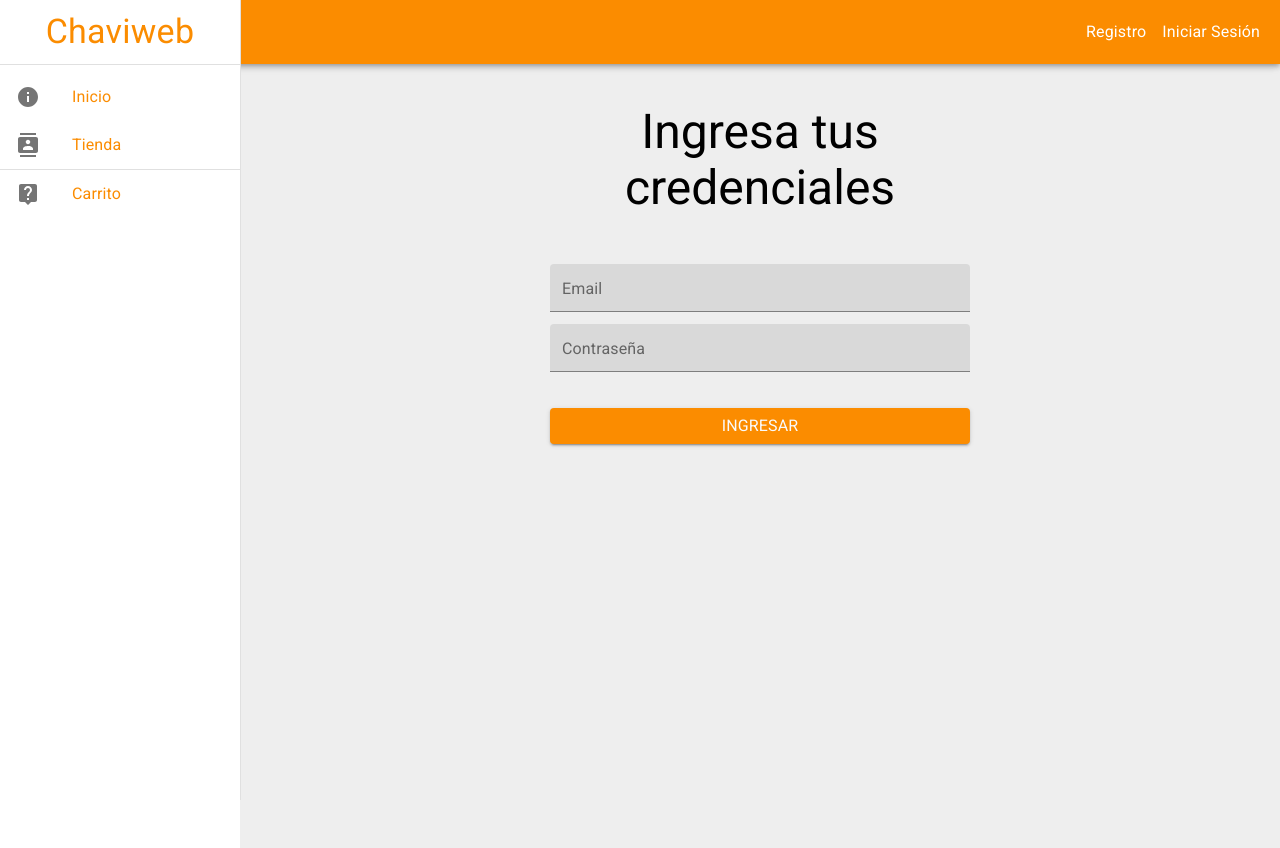
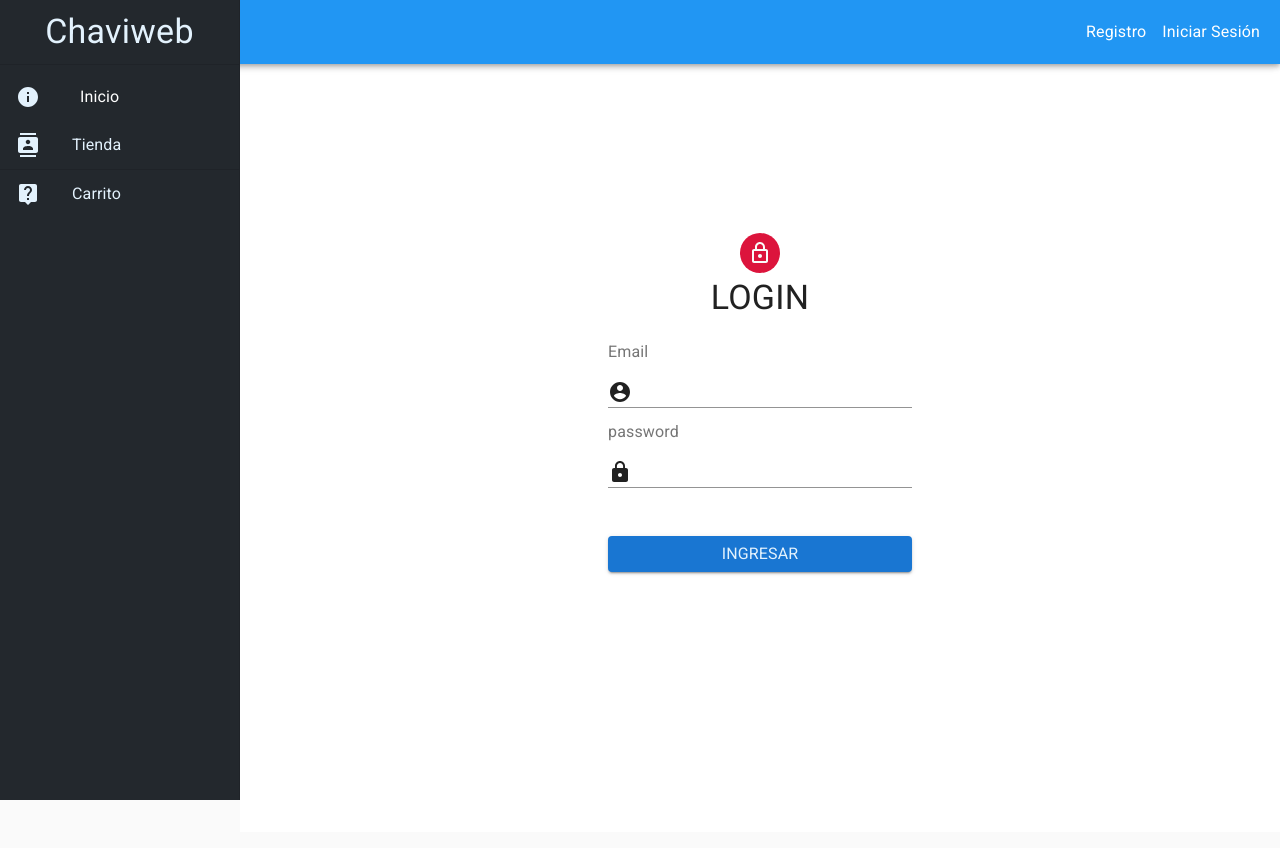
Before and after one commit to chavilla/distribuidora-fronted, a Next.js app: page /login in a window 1280 px wide. Built offline with nearby package versions, Linux system fonts and the light colour scheme; no server answers.

Commit message:
Ajustando el diseño

```diff
--- a/components/layout/Drawer.js
+++ b/components/layout/Drawer.js
@@ -1,47 +1,63 @@
-import React from 'react';
-import { makeStyles, Drawer, Divider, Typography, ThemeProvider, Container } from '@material-ui/core';
-import ListNav from './ListNav';
-import theme from '../themeConfig';
+import React from "react";
+import {
+  makeStyles,
+  Drawer,
+  Divider,
+  Typography,
+  ThemeProvider,
+  Container,
+} from "@material-ui/core";
+import ListNav from "./ListNav";
+import theme from "../themeConfig";
 
-const drawerWidth=240;
+const drawerWidth = 240;
 
-const useStyles=makeStyles(theme=>({
+const useStyles = makeStyles((theme) => ({
   drawer: {
-
     width: drawerWidth,
-        flexShrink: 0
+    flexShrink: 0,
   },
   toolbar: theme.mixins.toolbar,
-    drawerPaper:{
+  drawerPaper: {
     width: drawerWidth,
   },
-    company:{
-        marginTop:'5%'
+  company: {
+    marginTop: "5%",
   },
-    fondo:{
-        minHeight:64,
-    }
+  fondo: {
+    minHeight: 64,
+    backgroundColor: "#23282D",
+  },
 }));
 
 const DrawerOriginal = (props) => {
-
-    const classes=useStyles();
+  const classes = useStyles();
 
   return (
     <ThemeProvider theme={theme}>
-        <Drawer className={classes.drawer} variant={props.variant} classes={{ paper: classes.drawerPaper }}
+      <Drawer
+        className={classes.drawer}
+        variant={props.variant}
+        classes={{ paper: classes.drawerPaper }}
         open={props.open}
         onClose={props.onClose ? props.onClose : null}
       >
-            <Container className={classes.toolbar}   className={classes.fondo}>
-                <Typography variant='h4' color="primary" align='center' className={classes.company}>Chaviweb</Typography>
+        <Container className={classes.toolbar} className={classes.fondo}>
+          <Typography
+            variant="h4"
+            color="primary"
+            align="center"
+            className={classes.company}
+          >
+            Chaviweb
+          </Typography>
         </Container>
 
-            <Divider/>
-            <ListNav/>
+        <Divider />
+        <ListNav />
       </Drawer>
     </ThemeProvider>
   );
-}
+};
 
 export default DrawerOriginal;
--- a/components/layout/Header.js
+++ b/components/layout/Header.js
@@ -42,9 +42,8 @@ const Header = ({handleDrawerOpen}) => {
             display: 'none'
         }
     },
-    ancho:{
-        backgroundColor: "#fe4918 !important"
-    },
+
+    secondary:theme.palette.secondary,
 
     title:{
         flexGrow:1
@@ -56,12 +55,13 @@ const Header = ({handleDrawerOpen}) => {
     appBar:{
         [theme.breakpoints.up('sm')]:{
         width: `calc(100% - ${240}px)`,
-        marginLeft: 240
-        }
+        marginLeft: 240,
+        },
     },
     hide: {
         display: 'none',
       }
+
   }));
 
   const classes=useStyles();
@@ -69,7 +69,7 @@ const Header = ({handleDrawerOpen}) => {
   return (
     <div>
     <ThemeProvider theme={theme}>
-      <AppBar>
+      <AppBar className='bg-blue'>
         <Toolbar>
           <IconButton edge="start" color="inherit" aria-label="menu"
             className={classes.menuButton}
--- a/components/layout/Layout.js
+++ b/components/layout/Layout.js
@@ -22,8 +22,8 @@ const Layout = (props) => {
     content: {
         flexGrow: 1,
         minHeight:'100vh',
-        backgroundColor: '#eeeeee',
-        padding: theme.spacing(3)
+        padding: theme.spacing(2),
+        backgroundColor:'#ffffff'
     }
   }));
 
@@ -34,6 +34,7 @@ const Layout = (props) => {
   const handleDrawerOpen=()=>{
       setOpen(!open);
   }
+
 
 
   return (
--- a/components/layout/ListNav.js
+++ b/components/layout/ListNav.js
@@ -8,6 +8,7 @@ import {
   Divider,
   ThemeProvider,
   Link,
+  Typography
 } from "@material-ui/core";
 //Icons
 import InfoIcon from "@material-ui/icons/Info";
@@ -17,21 +18,21 @@ import theme from "../themeConfig";
 
 const ListNav = () => {
   return (
-    <ThemeProvider theme={theme}>
+
       <List component="nav">
         <Link component="a" href="/">
           <ListItem button>
             <ListItemIcon>
-              <InfoIcon></InfoIcon>
+              <InfoIcon color='primary' ></InfoIcon>
             </ListItemIcon>
-            <ListItemText>Inicio</ListItemText>
+            <ListItemText><Typography className='links'>Inicio</Typography></ListItemText>
           </ListItem>
         </Link>
 
         <Link component="a" href="/tienda">
           <ListItem button>
             <ListItemIcon>
-              <ContactsIcon />
+              <ContactsIcon color='primary' />
             </ListItemIcon>
             <ListItemText>Tienda</ListItemText>
           </ListItem>
@@ -42,13 +43,13 @@ const ListNav = () => {
         <Link component="a" href="/carrito">
           <ListItem button>
             <ListItemIcon>
-              <LiveHelpIcon />
+              <LiveHelpIcon  color='primary' />
             </ListItemIcon>
             <ListItemText>Carrito</ListItemText>
           </ListItem>
         </Link>
       </List>
-    </ThemeProvider>
+
   );
 };
 
--- a/components/materialUiStyles/StylesMaterialUi.js
+++ b/components/materialUiStyles/StylesMaterialUi.js
@@ -2,7 +2,7 @@ import { makeStyles } from "@material-ui/core/styles";
 import theme from "../themeConfig";
 
 
-export const useStyles = makeStyles({
+export const useStyles = makeStyles((theme)=>({
     table: {
         minWidth: 200,
         maxWidth: "100%",
@@ -28,4 +28,4 @@ export const useStyles = makeStyles({
 
     }
 
-    });
+    }));
--- a/components/themeConfig.js
+++ b/components/themeConfig.js
@@ -1,13 +1,13 @@
 import { createMuiTheme } from '@material-ui/core';
-import { blue, grey, orange } from '@material-ui/core/colors';
+import { blue } from '@material-ui/core/colors';
 
 const theme=createMuiTheme({
     palette:{
         primary:{
-            main: orange[600]
+            main: blue[50]
         },
         secondary:{
-            main: '#fafafa'
+            main: blue[700]
         },
         initial:{
             main: '#ffffff'
--- a/pages/login.js
+++ b/pages/login.js
@@ -5,8 +5,23 @@ import UsuarioContext from '../context/usuario/usuarioContext';
 import { useRouter } from 'next/router';
 import * as Yup from 'yup';
 import Spinner from '../components/layout/Spinner';
-import { ThemeProvider, Container, Typography, Box, TextField, Button } from '@material-ui/core';
+import { ThemeProvider,
+  Container,
+  Typography,
+  Box,
+  TextField,
+  Button,
+  Avatar,
+  CssBaseline,
+  InputLabel,
+  InputAdornment,
+  Input
+} from '@material-ui/core';
+import AccountCircle from '@material-ui/icons/AccountCircle';
+import LockOutlinedIcon from '@material-ui/icons/LockOutlined';
+import LockIcon from '@material-ui/icons/Lock';
 import theme from '../components/themeConfig';
+import { useStyles } from '../components/materialUiStyles/StylesMaterialUi';
 
 const Login = () => {
 
@@ -34,19 +49,27 @@ const Login = () => {
       onSubmit:(values)=>{
         loginUsuario(values);
       }
-      })
+  });
+
+  const classes=useStyles();
 
     return (
       <Layout>
       <ThemeProvider theme={theme}>
+        <div className='containerFrmLogin'>
         <Container
           component='form'
-          maxWidth='xs'
+          maxWidth='md'
+          className='frmLogin'
           onSubmit={formik.handleSubmit}
         >
-
-          <Typography variant='h3' className='title'>
-            Ingresa tus credenciales
+        <CssBaseline/>
+        <div className={classes.paper}>
+        <Avatar className='avatar'>
+            <LockOutlinedIcon />
+          </Avatar>
+          <Typography className='text-center title' component='h1' variant='h4'>
+            LOGIN
           </Typography>
 
           {loading
@@ -54,58 +77,63 @@ const Login = () => {
             <Spinner/>
             :
             <>
-            <Box>
-            <TextField
-            margin='dense'
-            label='Email'
-            variant='filled'
-            fullWidth
+            <InputLabel htmlFor="input-with-icon-adornment">Email</InputLabel>
+              <Input
                 name='email'
+                className='text-field'
                 value={formik.values.email}
                 onChange={formik.handleChange}
                 onBlur={formik.handleBlur}
-            >
-            </TextField>
+                fullWidth
+                id="input-with-icon-adornment"
+                startAdornment={
+                  <InputAdornment position="start">
+                    <AccountCircle />
+                  </InputAdornment>
+                }
+              />
               {formik.touched.email && formik.errors.email
                 ?
-              <Box>
                   <Typography color='error' variant='body1'>{formik.errors.email}</Typography>
-              </Box>
                 : null
               }
-          </Box>
 
 
-          <Box>
-            <TextField
-            margin='dense'
-            type="password"
-            label='Contraseña'
-            variant='filled'
-            fullWidth
-            name="password"
+            <InputLabel htmlFor="input-with-icon-adornment">password</InputLabel>
+            <Input
+              name='password'
+              className='text-field'
               value={formik.values.password}
               onChange={formik.handleChange}
               onBlur={formik.handleBlur}
-            >
-            </TextField>
-            {formik.touched.password && formik.errors.password ? (
-            <Box>
+              fullWidth
+              id="input-with-icon-adornment"
+              startAdornment={
+                <InputAdornment position="start">
+                 <LockIcon/>
+                </InputAdornment>
+              }
+            />
+
+            {formik.touched.password && formik.errors.password
+              ?
                 <Typography color='error' variant='body1'>{formik.errors.password}</Typography>
-            </Box>
-          ) : null}
-          </Box>
+              : null
+            }
+
           <Button type='submit'
            className='my'
+           fullWidth
            variant='contained'
-           color='primary'
-           fullWidth
-          ><Typography color='secondary'>Ingresar</Typography></Button>
+           color='secondary'
+
+          ><Typography color='primary'>Ingresar</Typography></Button>
           {mensaje ? (<Typography color='error'>{mensaje}</Typography>):null}
             </>
         }
-
+        </div>
         </Container>
+        </div>
       </ThemeProvider>
       </Layout>
     );
--- a/public/static/css/app.css
+++ b/public/static/css/app.css
@@ -1,11 +1,7 @@
-.title {
-  text-align: center;
-  margin-top: 5rem !important;
-  margin-bottom: 40px !important;
-}
+
 
 .text-center {
-  text-align: center;
+  text-align: center !important;
 }
 
 .border {
@@ -15,7 +11,7 @@
 .links {
   color: #ffffff;
   padding: 0 0.5rem;
-  text-decoration: none;
+  text-decoration: none !important;
 }
 
 .text-white {
@@ -197,3 +193,48 @@
   width: 100%;
   height: 200px;
 }
+
+.MuiDrawer-paperAnchorDockedLeft{
+  background-color:rgb(35, 40, 45) !important;
+}
+
+@media(max-width:768px){
+  .MuiDrawer-paperAnchorDockedLeft{
+    background-color:#23282D !important;
+  }
+}
+
+.bg-blue{
+  background-color: #2196f3 !important;
+}
+
+
+/* Estilos Formulario login y registro */
+
+.title{
+  margin-bottom: 25px !important;
+}
+
+.containerFrmLogin{
+  display: flex;
+  flex-direction: row;
+  justify-content: center;
+  align-items: center;
+  height: 100vh;
+}
+
+.frmLogin{
+  background-color: #ffffff;
+  max-width: 400px !important;
+  padding: 3rem;
+}
+
+.avatar{
+  background-color: crimson !important;
+  margin: .3rem auto !important;
+
+}
+
+.text-field{
+  margin: 1rem 0 !important;
+}
```
Lines whose indentation alone changed are shown as unchanged.
